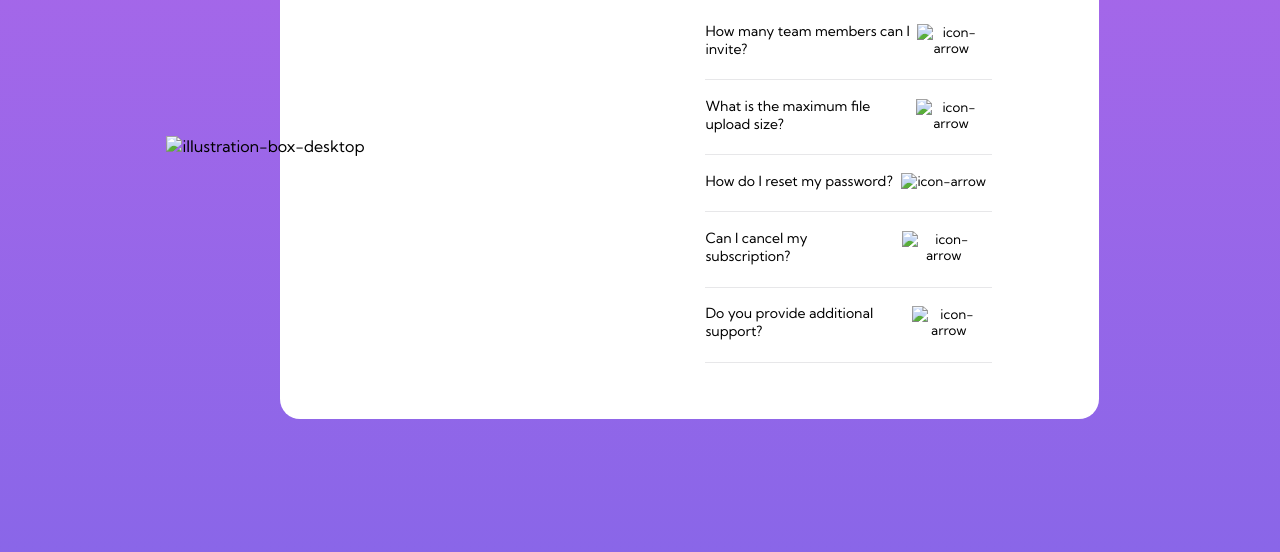
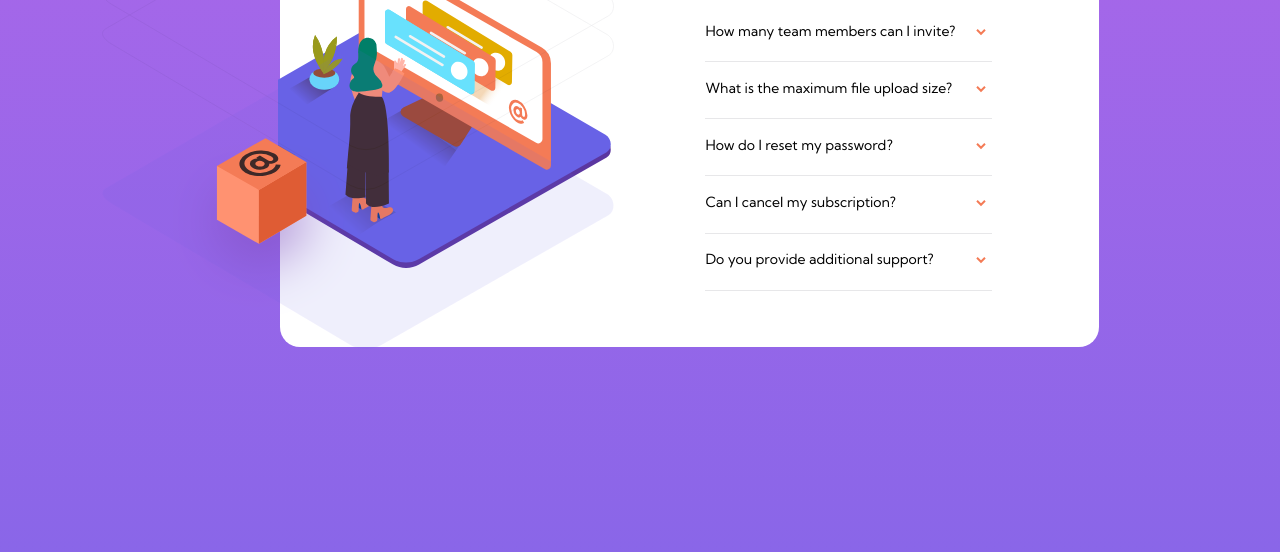
Before and after one commit to amrmabdelazeem/faq-accordion-card, a plain HTML site: page index.html in a window 1280 px wide. Shown: the part 248-800 px from the top of the page. Drawn offline with nearby package versions, Linux system fonts and the light colour scheme; the site is published under a folder, as on GitHub Pages, so addresses that start at the root find nothing.

Commit message:
Add screenshots and minor fixes

```diff
--- a/index.html
+++ b/index.html
@@ -20,17 +20,17 @@
   <main>
     <div class="container">
       <div class="faq-image">
-        <img class="illustration-mobile" src="/images/illustration-woman-online-mobile.svg" alt="illustration-woman-online-mobile">
-        <img class="illustration-desktop" src="/images/illustration-woman-online-desktop.svg" alt="illustration-woman-online-desktop">
-        <img class="bg-shadow-mobile" src="/images/bg-pattern-mobile.svg" alt="bg-pattern-mobile">
-        <img class="bg-shadow-desktop" src="/images/bg-pattern-desktop.svg" alt="bg-shadow-desktop">
+        <img class="illustration-mobile" src="images/illustration-woman-online-mobile.svg" alt="illustration-woman-online-mobile">
+        <img class="illustration-desktop" src="images/illustration-woman-online-desktop.svg" alt="illustration-woman-online-desktop">
+        <img class="bg-shadow-mobile" src="images/bg-pattern-mobile.svg" alt="bg-pattern-mobile">
+        <img class="bg-shadow-desktop" src="images/bg-pattern-desktop.svg" alt="bg-shadow-desktop">
       </div>
       <div class="faq-content">
-        <img class="box-desktop" src="/images/illustration-box-desktop.svg" alt="illustration-box-desktop">
+        <img class="box-desktop" src="images/illustration-box-desktop.svg" alt="illustration-box-desktop">
         <h1 class="faq-title">FAQ</h1>
         <div class="question">
           <h2 class="question-title">How many team members can I invite?</h2>
-          <button><img src="/images/icon-arrow-down.svg" alt="icon-arrow"></button>
+          <button><img src="images/icon-arrow-down.svg" alt="icon-arrow"></button>
         </div>
         <div class="answer">
           <p>You can invite up to 2 additional users on the Free plan. There is no limit on
@@ -38,7 +38,7 @@
         </div>
         <div class="question">
           <h2 class="question-title">What is the maximum file upload size?</h2>
-          <button><img src="/images/icon-arrow-down.svg" alt="icon-arrow"></button>
+          <button><img src="images/icon-arrow-down.svg" alt="icon-arrow"></button>
         </div>
         <div class="answer">
           <p>
@@ -47,7 +47,7 @@
         </div>
         <div class="question">
           <h2 class="question-title">How do I reset my password?</h2>
-          <button><img src="/images/icon-arrow-down.svg" alt="icon-arrow"></button>
+          <button><img src="images/icon-arrow-down.svg" alt="icon-arrow"></button>
         </div>
         <div class="answer">
           <p>Click “Forgot password” from the login page or “Change password” from your profile page.
@@ -55,7 +55,7 @@
         </div>
         <div class="question">
           <h2 class="question-title">Can I cancel my subscription?</h2>
-          <button><img src="/images/icon-arrow-down.svg" alt="icon-arrow"></button>
+          <button><img src="images/icon-arrow-down.svg" alt="icon-arrow"></button>
         </div>
         <div class="answer">
           <p>
@@ -64,7 +64,7 @@
         </div>
         <div class="question">
           <h2 class="question-title">Do you provide additional support?</h2>
-          <button><img src="/images/icon-arrow-down.svg" alt="icon-arrow"></button>
+          <button><img src="images/icon-arrow-down.svg" alt="icon-arrow"></button>
         </div>
         <div class="answer">
           <p>
```
Also changed, not shown: screenshots/Desktop.png (added), screenshots/mobile.png (added), 1 other file.
